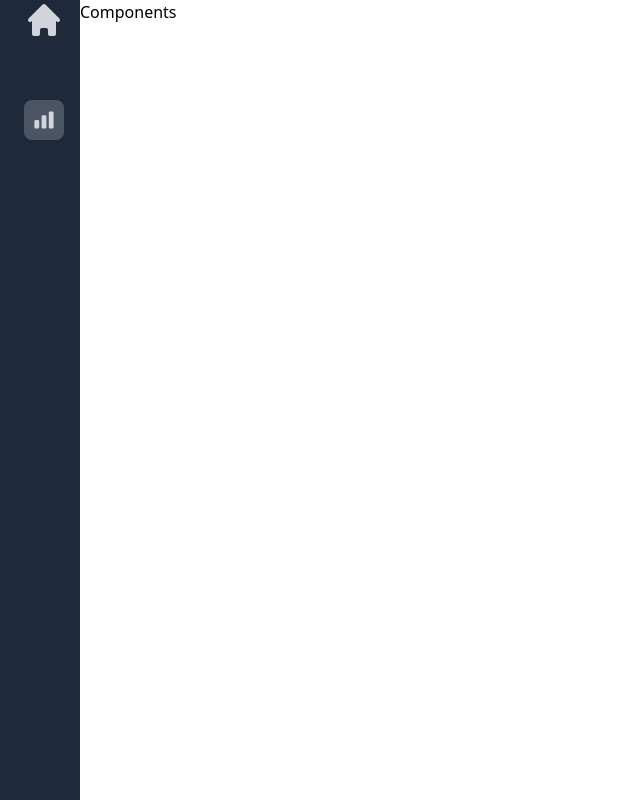
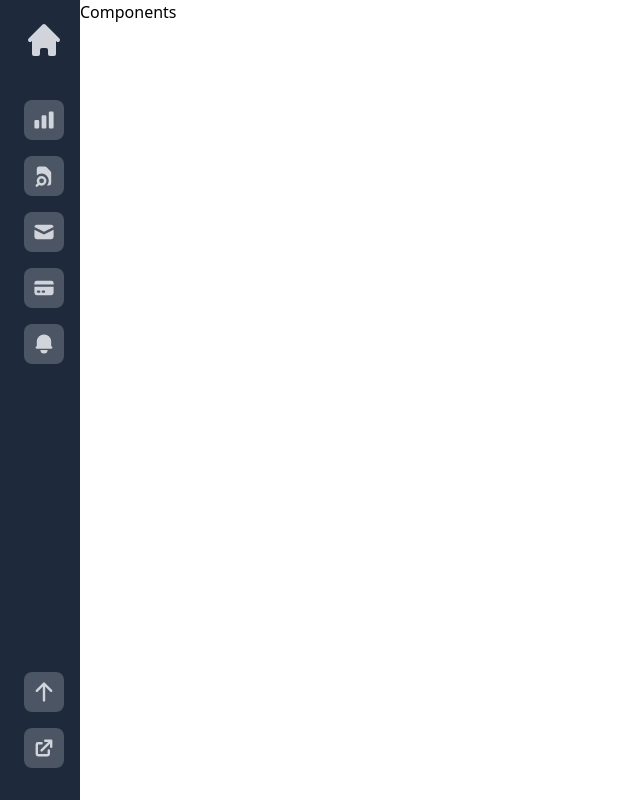
Before and after one commit to AlDBanda/React-Dashboard, a React (Vite) app: page / in a window 1280 px wide. Shown: the whole page, without its empty margins (0-640 px from the left). Built offline with nearby package versions, Linux system fonts and the light colour scheme.

Commit message:
'icons sidebar component'

```diff
--- a/src/components/Sidebar.jsx
+++ b/src/components/Sidebar.jsx
@@ -1,17 +1,57 @@
-import React from 'react'
-import { HomeIcon, ChartBarIcon} from '@heroicons/react/solid'
+import React from "react";
+import {
+  ArrowUpIcon,
+  BellIcon,
+  ChartBarIcon,
+  CreditCardIcon,
+  DocumentSearchIcon,
+  ExternalLinkIcon,
+  HomeIcon,
+  MailIcon,
+} from "@heroicons/react/solid";
 
 const Sidebar = () => {
   return (
-    <div className='bg-slate-800 flex-none w-14 sm:w-20 h-screen'>
-      <div className='h-20 items-centre flex'>
-        <HomeIcon width={40} className='text-gray-300 left-3 sm:left-6 fixed' />
+    <div className="bg-slate-800 flex-none w-14 sm:w-20 h-screen">
+      <div className="h-20 items-center flex">
+        <HomeIcon width={40} className="text-gray-300 left-3 sm:left-6 fixed" />
       </div>
-      <div className='fixed left-3 sm:left-6 top-[100px]'>
-        <ChartBarIcon width={40} className='bg-gray-600 p-2 rounded-lg mb-4 text-gray-300' />
+      <div className="fixed left-3 sm:left-6 top-[100px]">
+        <ChartBarIcon
+          width={40}
+          className="bg-gray-600 p-2 rounded-lg mb-4 text-gray-300"
+        />
+        <DocumentSearchIcon
+          width={40}
+          className="bg-gray-600 p-2 rounded-lg mb-4 text-gray-300"
+        />
+        <MailIcon
+          width={40}
+          className="bg-gray-600 p-2 rounded-lg mb-4 text-gray-300"
+        />
+        <CreditCardIcon
+          width={40}
+          className="bg-gray-600 p-2 rounded-lg mb-4 text-gray-300"
+        />
+        <BellIcon
+          width={40}
+          className="bg-gray-600 p-2 rounded-lg mb-4 text-gray-300"
+        />
+      </div>
+      <div className="fixed bottom-4 left-3 sm:left-6">
+        <a href="#top">
+          <ArrowUpIcon
+            width={40}
+            className="bg-gray-600 p-2 rounded-lg mb-4 text-gray-300"
+          />
+        </a>
+        <ExternalLinkIcon
+          width={40}
+          className="bg-gray-600 p-2 rounded-lg mb-4 text-gray-300"
+        />
       </div>
     </div>
-  )
-}
+  );
+};
 
-export default Sidebar
+export default Sidebar;
```
